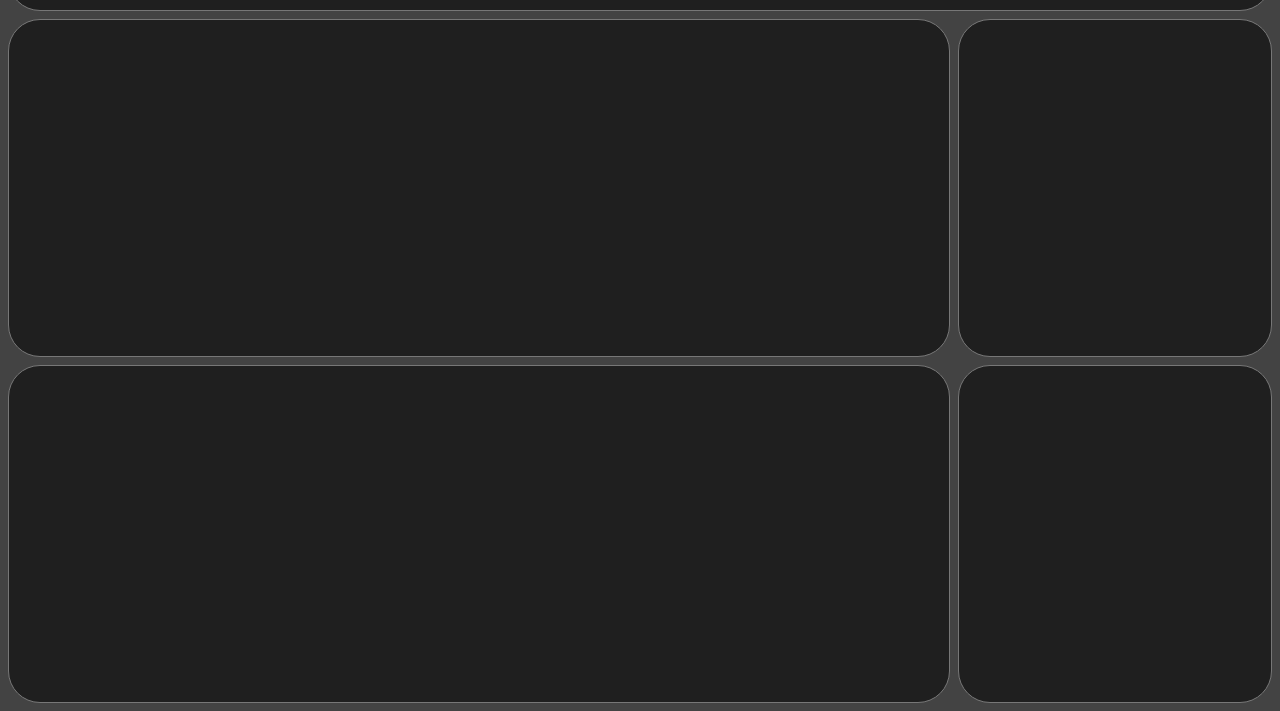
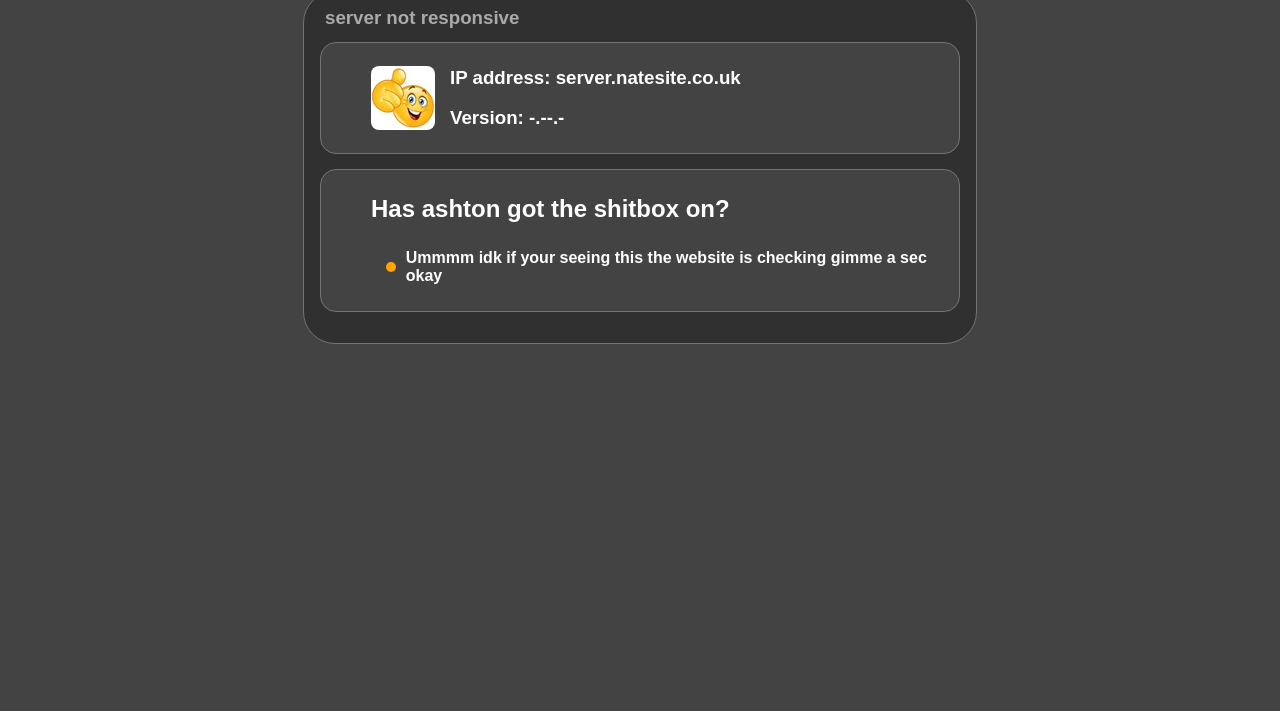
Before and after one commit to ex0Rift/mc-site, a website: page public/index.html in a window 1280 px wide. Shown: the part 97-808 px from the top of the page. Drawn offline with Linux system fonts and the light colour scheme; no server answers.

Commit message:
completed version as of now.

```diff
--- a/index.js
+++ b/index.js
@@ -3,6 +3,7 @@ const path = require('path');
 
 const app = express();
 const port = 8080;
+const code_version = "1.0.0";
 
 app.use(express.static(path.join(__dirname, 'public')));
 
@@ -12,4 +13,5 @@ app.get('/', (rew,res) => {
 
 app.listen(port, () =>{
     console.log(`server running at http://localhost:${port}/`);
+    console.log(`version of webserver is: ${code_version}`)
 });
--- a/public/index.html
+++ b/public/index.html
@@ -7,20 +7,24 @@
         <link rel="stylesheet" href="style.css">
     </head>
     <body>
-        <div class="grid">
-            <div class="top">
-                <h1>The Dawg server</h1>
+        <h1>Ashdawg server</h1>
+        <div class="content">
+            <h3 id="player-counter">server not responsive</h3>
+            <div class="basic-info">
+                <img src="assets/icon.png">
+                <div class="txt">
+                    <h3>IP address: server.natesite.co.uk</h3>
+                    <h3 id="version-text">Version: -.--.-</h3>
+                </div>
             </div>
-            <div class="mid-left"></div>
-            <div class="mid-right"></div>
-            <div class="bottom-left"></div>
-            <div class="bottom-right"></div>
-
-
+            <div class="status-box">
+                <h2>Has ashton got the shitbox on?</h2>
+                <div class="side-by-side">
+                    <div id="indicator"></div>
+                    <h4 id="checker_text">Ummmm idk if your seeing this the website is checking gimme a sec okay</h4>
+                </div>
+            </div>
         </div>
-
-
-
-        <script src="" dencfer></script>
+        <script src="script.js" dencfer></script>
     </body>
 </html>
--- /dev/null
+++ b/public/script.js
@@ -0,0 +1,24 @@
+checker_text = document.getElementById("checker_text");
+status_puc = document.getElementById("indicator");
+version_text = document.getElementById("version-text");
+player_count_text = document.getElementById("player-counter");
+
+fetch("https://api.mcstatus.io/v2/status/java/server.natesite.co.uk")
+    .then(r => r.json())
+    .then(d => {
+
+        try{
+            version_text.textContent = `Version: ${d.version.name_clean}`;
+            player_count_text.textContent = `${d.players.online}/${d.players.max} players online`;
+        }catch{
+            console.log("Server is off");
+        }
+
+        if (d.online){
+            checker_text.textContent = "Yeah its on";
+            status_puc.style.backgroundColor = "lightGreen";
+        }else{
+            checker_text.textContent = "Fuh naw its off";
+            status_puc.style.backgroundColor = "red";
+        }
+    });
--- a/public/style.css
+++ b/public/style.css
@@ -1,46 +1,80 @@
 body {
     background-color: #434343;
     color: #ffffff;
+
+    font-family: Arial, Helvetica, sans-serif;
+
+    display: flex;
+    flex-direction: column;
+    align-items: center;
+    text-align: center;
+
 }
 
-.grid{
-    display: grid;
-    gap: 1vh;
-    grid-template-rows: 100px auto auto;
-    grid-template-columns: 3fr 1fr;
-    grid-template-areas:
-        "top top"
-        "mid-left mid-right"
-        "bottom-left bottom-right";
-    height: 99vh;
+h2{
+    margin-bottom: 5px;
 }
 
-.grid div{
-    background-color: #1f1f1f;
-    border-radius:  32px;
-    border: 1px rgb(119, 119, 119) solid;
+.content{
+    background-color: #303030;
+    border-radius: 32px;
+    border: 1px rgb(116, 116, 116) solid;
+
+    width: 50vw;
+    padding: 16px;
+    padding-top: 50px;
 }
 
-.top{
-    display: flex;
-    grid-area: top;
-    justify-content: center;
-    align-items: center;
-    text-align: center;
+#player-counter{
+    color: #aaaaaa;
+    position: fixed;
+    top: 85px;
+    padding-left: 5px;
 }
 
-.mid-left{
-    grid-area: mid-left;
+.basic-info{
+    display: flex;
+    align-items: center;
+    gap: 15px;
+
+    background-color: #434343;
+    border: 1px rgb(116, 116, 116) solid;
+    border-radius: 16px;
+    padding: 5px;
+    padding-left: 50px;
+    text-align:left;
+
+    margin-bottom: 15px;
 }
 
-.mid-right{
-    grid-area: mid-right;
+.basic-info img{
+    width: auto;
+    height: 64px;
+    border-radius: 8px;
+    overflow: hidden;
 }
 
-.bottom-left{
-    grid-area: bottom-left;
+.status-box{
+    background-color: #434343;
+    border: 1px rgb(116, 116, 116) solid;
+    border-radius: 16px;
+    padding: 5px;
+    padding-left: 50px;
+    text-align:left;
+
+    margin-bottom: 15px;
 }
 
-.bottom-right{
-    grid-area: bottom-right;
+.side-by-side{
+    display: flex;
+    align-items: center;
+    padding-left: 15px;
+    gap: 10px;
 }
+
+#indicator{
+    background-color: orange;
+    width: 10px;
+    height: 10px;
+    border-radius: 50%;
+}
```
Also changed, not shown: package.json (+12 -3 lines), public/assets/icon.png (added), 1 other file.
